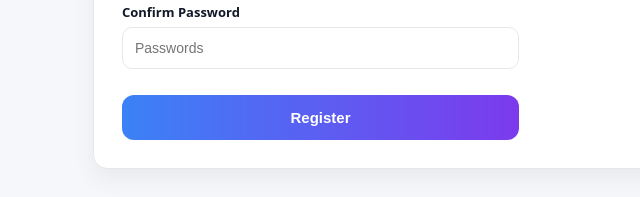
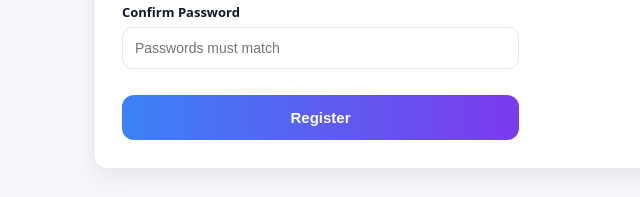
Before and after one commit to jasonarthur331-ui/interview-scheduler, a plain HTML site: page index.html in a window 1280 px wide. Shown: the part 479-676 px from the top of the page, 113-753 px from the left. Drawn offline with Linux system fonts and the light colour scheme.

Commit message:
Update index.html

```diff
--- a/index.html
+++ b/index.html
@@ -252,7 +252,7 @@
 
         <div class="field">
           <label>Confirm Password</label>
-          <input type="password" id="cmw" placeholder= Passwords must match required>
+          <input type="password" id="cmw" placeholder= "Passwords must match" required>
         </div>
 
 
```
